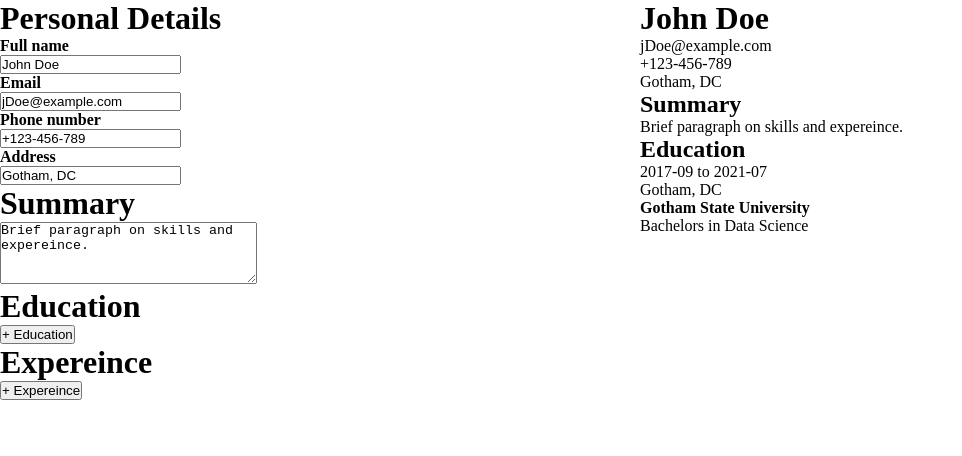
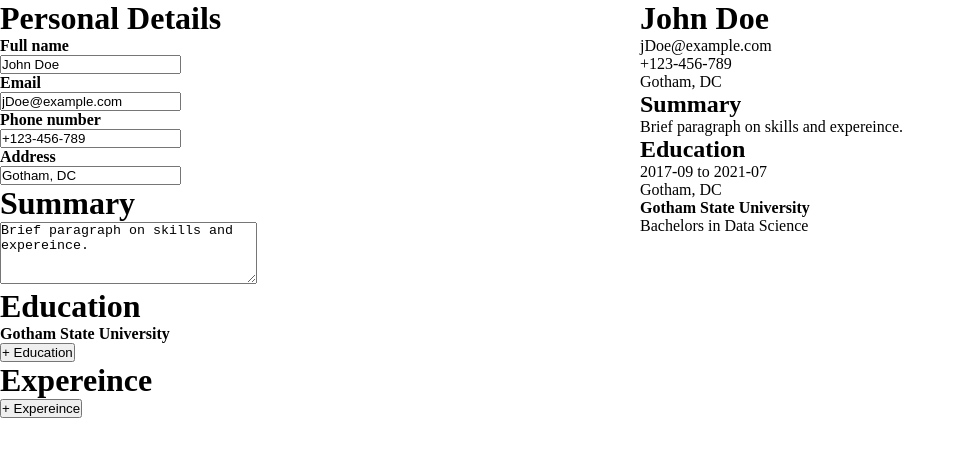
Before and after one commit to headlessNode/CV-application, a React (Vite) app: page / in a window 1280 px wide. Shown: the top 456 px of the page, without its empty margins (0-962 px from the left). Built offline with nearby package versions, Linux system fonts and the light colour scheme.

Commit message:
Add school name to add education section

```diff
--- a/src/App.jsx
+++ b/src/App.jsx
@@ -228,7 +228,11 @@ function Education({ education, handleEducationChange }) {
     return (
         <div className="education">
             <h1>Education</h1>
-            <div className="education-deets"></div>
+            <div className="education-deets">
+                {education.map((edu) => (
+                    <h4 key={uuidv4()}>{edu.school}</h4>
+                ))}
+            </div>
             <div className="add-edu">
                 <button onClick={showForm}>+ Education</button>
             </div>
```
